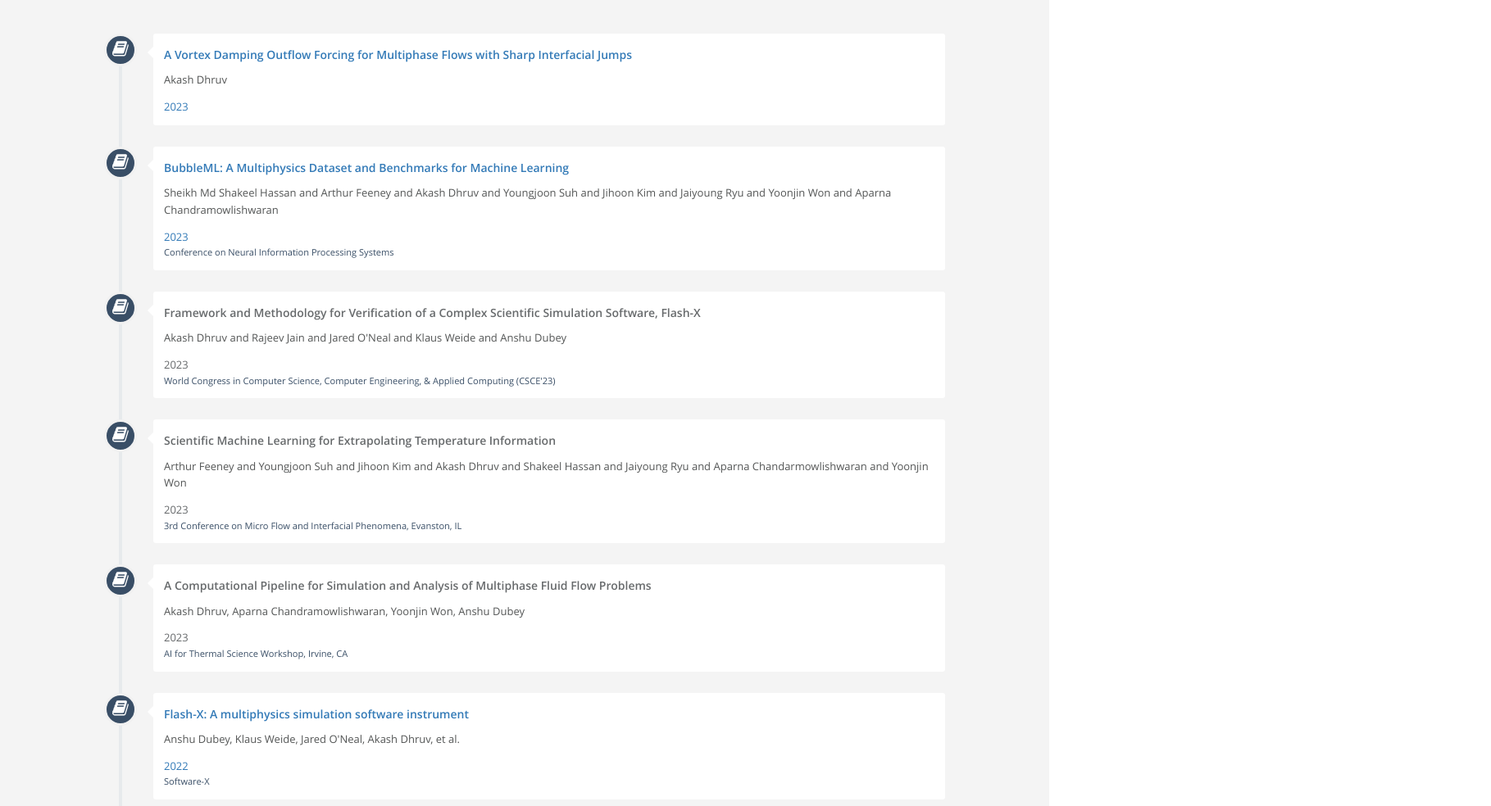
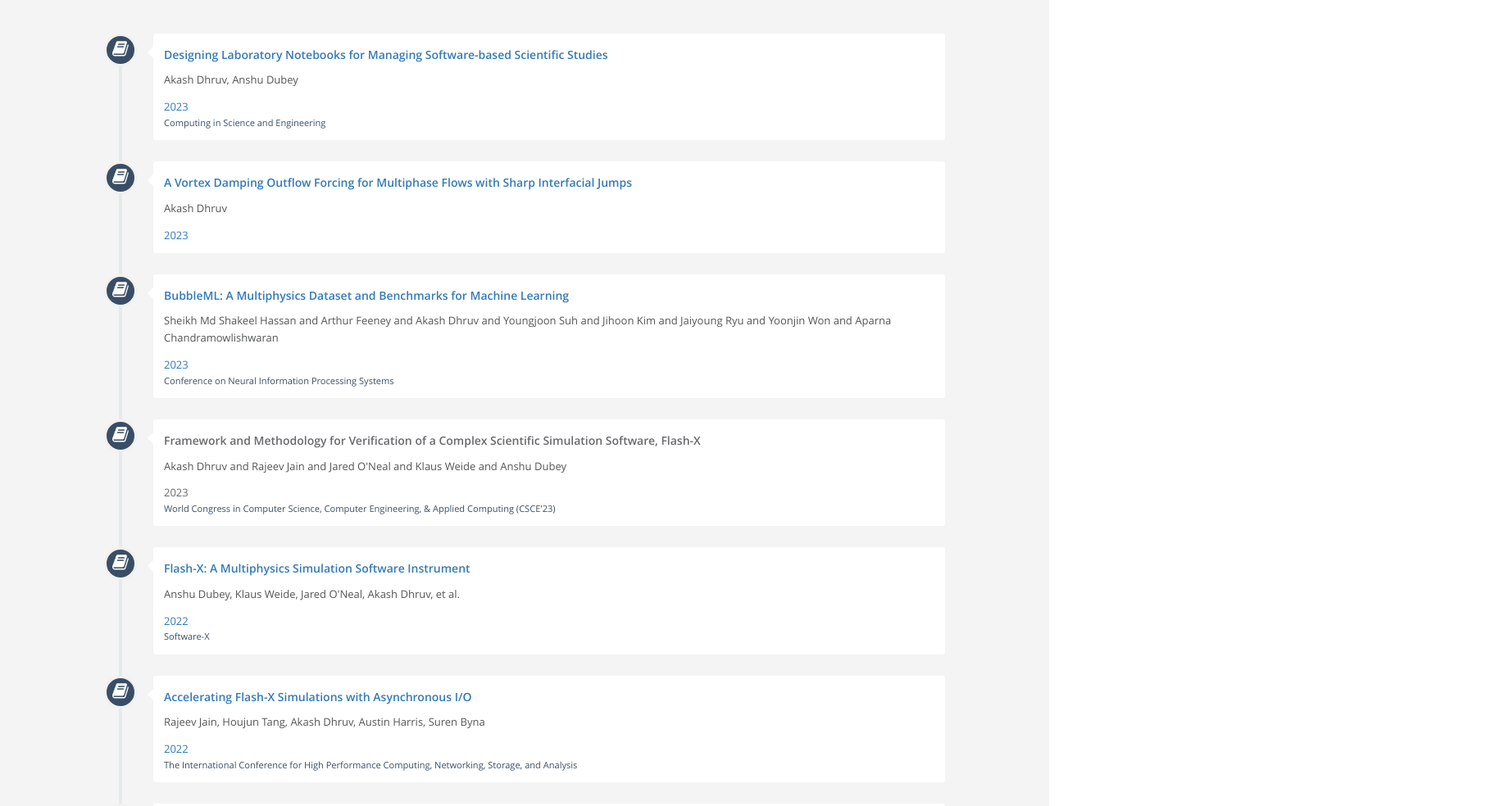
Before and after one commit to akashdhruv/akashdhruv.github.io, a plain HTML site: page pub/index.html in a window 1280 px wide. Shown: the part 460-1444 px from the top of the page at 82% size, 1819 px wide, since content can reach past the window. Drawn offline with Linux system fonts and the light colour scheme.

Commit message:
update publications:

```diff
--- a/pub/index.html
+++ b/pub/index.html
@@ -69,6 +69,28 @@
                 <div class="vertical-timeline-block">
 
 
+                    <a href="https://arxiv.org/pdf/2308.15637.pdf" target="_blank">
+                    <div class="vertical-timeline-iconNew navyNew-bg wow rotateIn">
+                        <i class="fa fa-book fa-lg"></i>
+                    </div>
+                    </a>
+
+
+
+	     	    <a href="https://arxiv.org/pdf/2308.15637.pdf" target="_blank">
+                    <div class="vertical-timeline-content wow fadeInRight">
+			<h4><span>Designing Laboratory Notebooks for Managing Software-based Scientific Studies</span></h4>
+                        <p style="color:#545656;"><span>Akash Dhruv, Anshu Dubey </span></p>
+                        <span class="vertical-date">2023 </span>
+                        <br/><small><span>Computing in Science and Engineering</span></small> </span>
+                    </div></a>
+
+                </div>
+
+
+                <div class="vertical-timeline-block">
+
+
                     <a href="https://arxiv.org/pdf/2306.10174.pdf" target="_blank">
                     <div class="vertical-timeline-iconNew navyNew-bg wow rotateIn">
                         <i class="fa fa-book fa-lg"></i>
@@ -132,44 +154,6 @@
                 <div class="vertical-timeline-block">
 
 
-                    <div class="vertical-timeline-icon navy-bg wow rotateIn">
-                        <i class="fa fa-book fa-lg"></i>
-                    </div>
-
-
-
-                    <div class="vertical-timeline-content wow fadeInRight">
-			<h4><span>Scientific Machine Learning for Extrapolating Temperature Information</span></h4>
-                        <p style="color:#545656;"><span>Arthur Feeney and Youngjoon Suh and Jihoon Kim and Akash Dhruv and Shakeel Hassan and Jaiyoung Ryu and Aparna Chandarmowlishwaran and Yoonjin Won </span></p>
-                        <span class="vertical-date">2023 </span>
-                        <br/><small><span>3rd Conference on Micro Flow and Interfacial Phenomena, Evanston, IL</span></small> </span>
-                    </div>
-
-                </div>
-
-
-                <div class="vertical-timeline-block">
-
-
-                    <div class="vertical-timeline-icon navy-bg wow rotateIn">
-                        <i class="fa fa-book fa-lg"></i>
-                    </div>
-
-
-
-                    <div class="vertical-timeline-content wow fadeInRight">
-			<h4><span>A Computational Pipeline for Simulation and Analysis of Multiphase Fluid Flow Problems</span></h4>
-                        <p style="color:#545656;"><span>Akash Dhruv, Aparna Chandramowlishwaran, Yoonjin Won, Anshu Dubey </span></p>
-                        <span class="vertical-date">2023 </span>
-                        <br/><small><span>AI for Thermal Science Workshop, Irvine, CA</span></small> </span>
-                    </div>
-
-                </div>
-
-
-                <div class="vertical-timeline-block">
-
-
                     <a href="https://www.sciencedirect.com/science/article/pii/S2352711022001030" target="_blank">
                     <div class="vertical-timeline-iconNew navyNew-bg wow rotateIn">
                         <i class="fa fa-book fa-lg"></i>
@@ -180,7 +164,7 @@
 
 	     	    <a href="https://www.sciencedirect.com/science/article/pii/S2352711022001030" target="_blank">
                     <div class="vertical-timeline-content wow fadeInRight">
-			<h4><span>Flash-X: A multiphysics simulation software instrument</span></h4>
+			<h4><span>Flash-X: A Multiphysics Simulation Software Instrument</span></h4>
                         <p style="color:#545656;"><span>Anshu Dubey, Klaus Weide, Jared O'Neal, Akash Dhruv, et al. </span></p>
                         <span class="vertical-date">2022 </span>
                         <br/><small><span>Software-X</span></small> </span>
```
